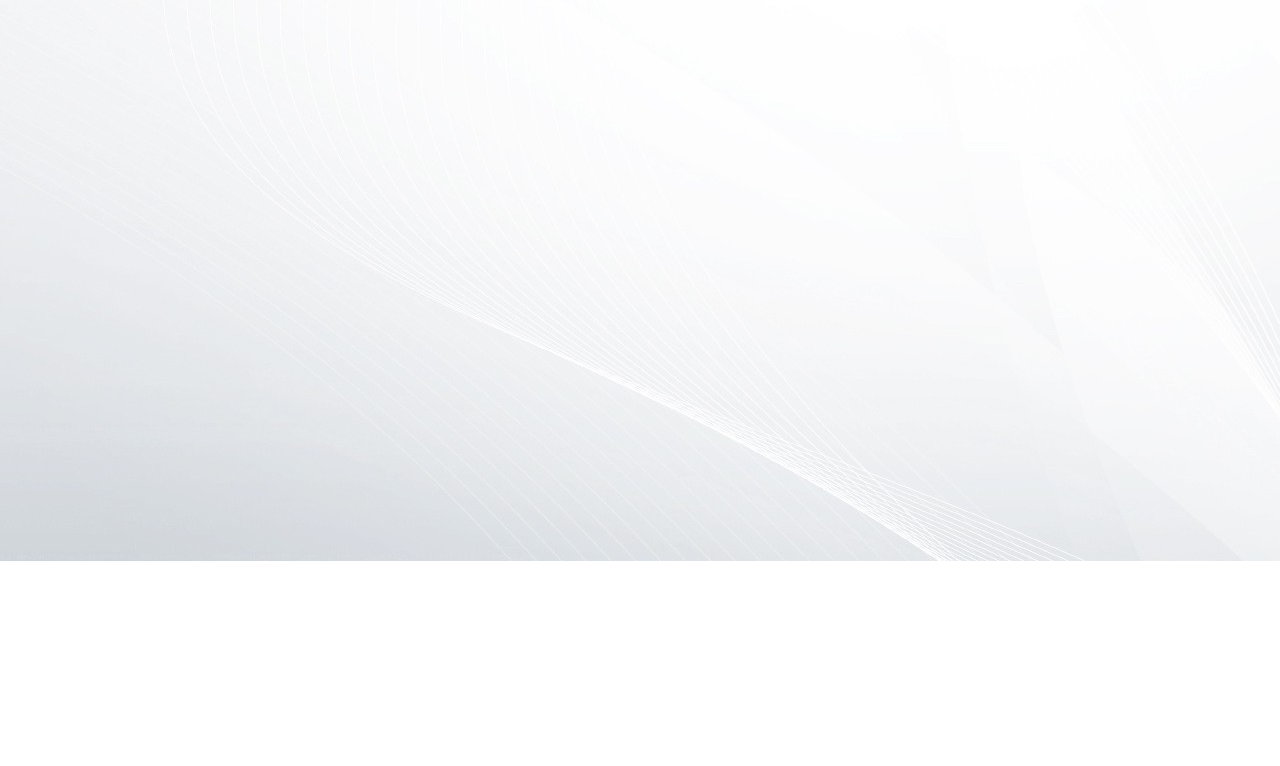
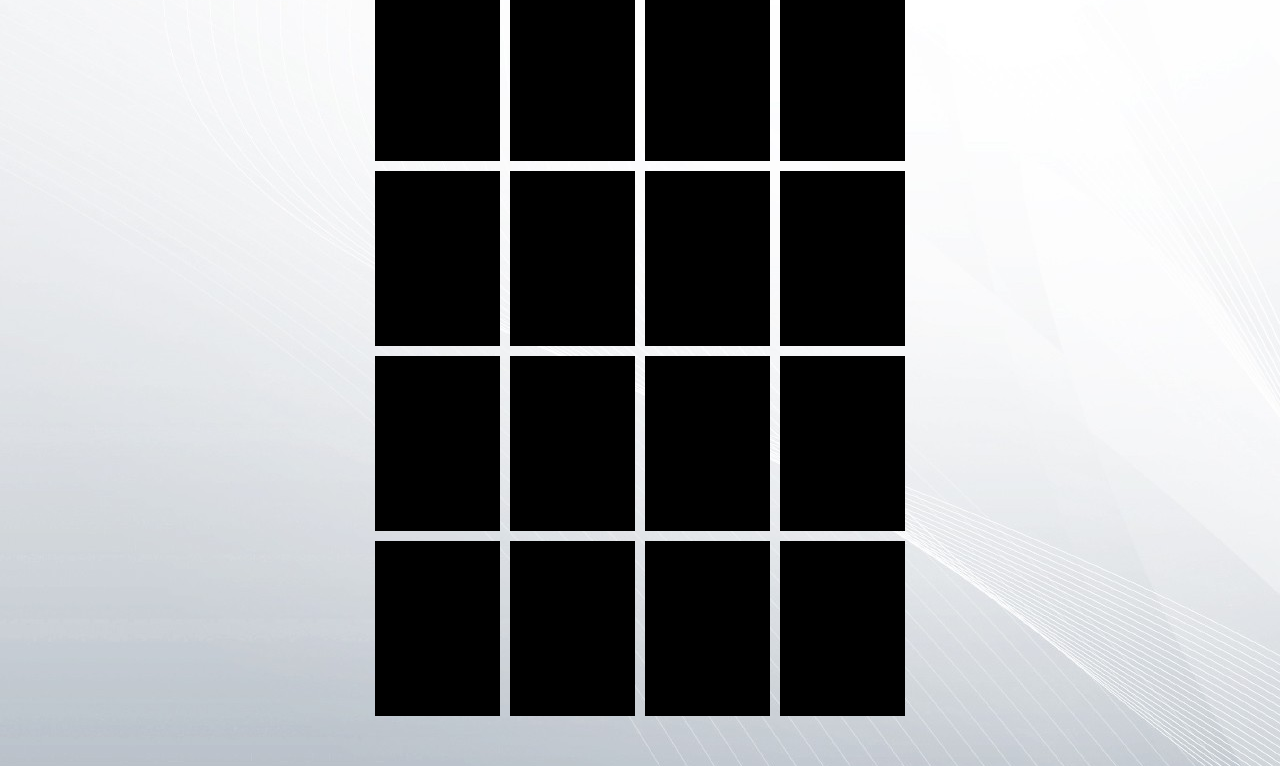
Before and after one commit to nocheerleader/interactive-card-game, a plain HTML site: page index.html in a window 1280 px wide. Shown: the part 239-1005 px from the top of the page. Before the commit the page ends 800 px from the top, so only its background shows below. Drawn offline with Linux system fonts and the light colour scheme.

Commit message:
add card CSS grid

```diff
--- a/css/style.css
+++ b/css/style.css
@@ -21,3 +21,23 @@ body{
     font-size: 2em;
     font-family: 'Exo', sans-serif;
 }
+
+.game-info {
+    grid-column: 1/-1;
+    display: flex;
+    justify-content: space-between;
+}
+
+.game-container {
+    display: grid;
+    grid-template-columns: repeat(4, auto);
+    grid-gap: 10px;
+    margin: 50px;
+    justify-content: center;
+}
+
+.card {
+    background-color: black;
+    height: 175px;
+    width: 125px;
+}
--- a/index.html
+++ b/index.html
@@ -23,6 +23,22 @@
                 Count <span id="flip-count">0</span>
             </div>
         </div>
+        <div class="card"></div>
+        <div class="card"></div>
+        <div class="card"></div>
+        <div class="card"></div>
+        <div class="card"></div>
+        <div class="card"></div>
+        <div class="card"></div>
+        <div class="card"></div>
+        <div class="card"></div>
+        <div class="card"></div>
+        <div class="card"></div>
+        <div class="card"></div>
+        <div class="card"></div>
+        <div class="card"></div>
+        <div class="card"></div>
+        <div class="card"></div>
     </div>
 </body>
 </html>
```
